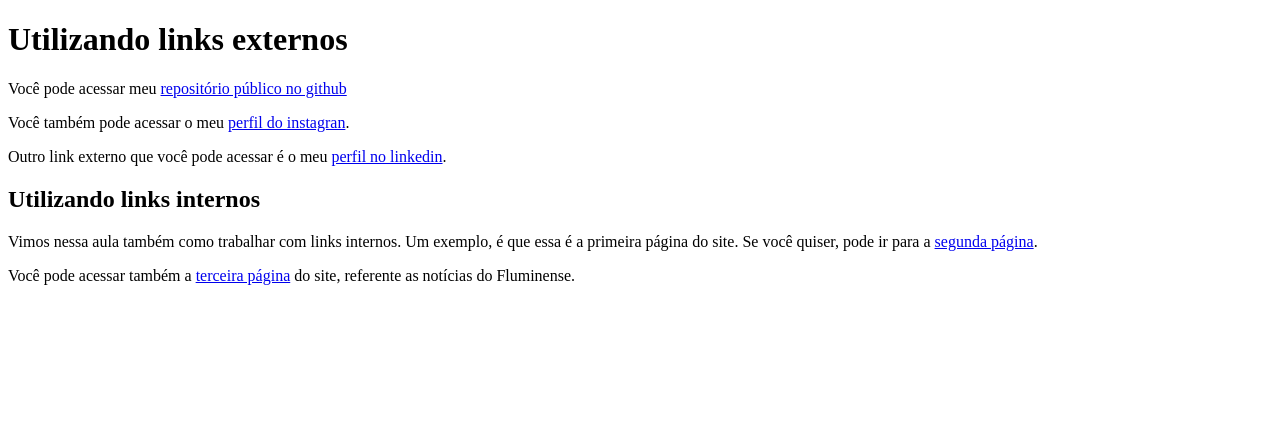
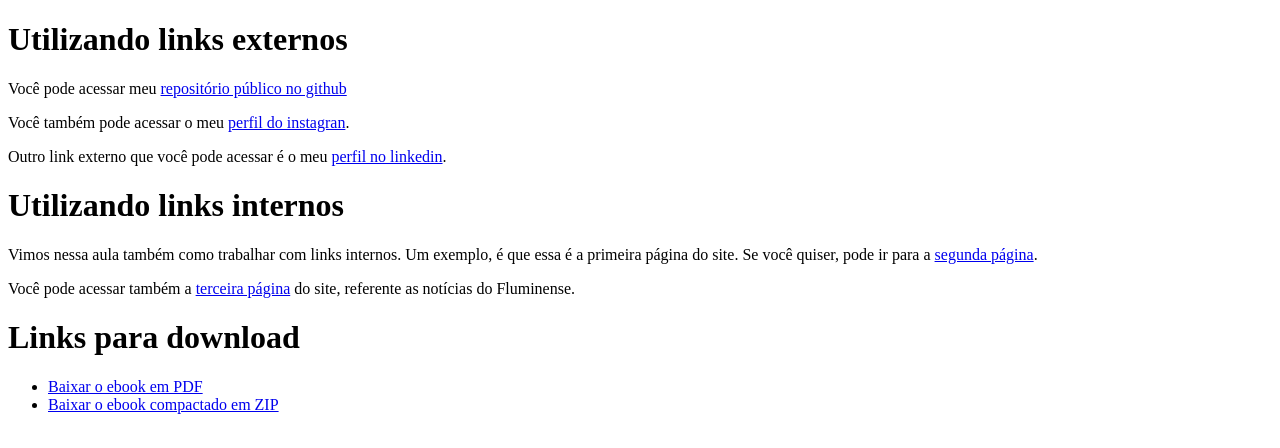
Before and after one commit to RafaelParaAssu/HTML---CSS, a plain HTML site: page ex010/index.html in a window 1280 px wide. Drawn offline with Linux system fonts and the light colour scheme.

Commit message:
Trabalhando com Links
. Utilização de links para downloads.
. Utilização do parâmetro DOWNLOAD  e o parâmetro TYPE.

```diff
--- a/ex010/index.html
+++ b/ex010/index.html
@@ -10,8 +10,13 @@
     <p>Você pode acessar meu <a href="https://github.com/RafaelParaAssu" target="_blank" rel="external">repositório público no github</a></p>
     <p>Você também pode acessar o meu <a href="https://www.instagram.com/@paraassu" target="_blank" rel="external">perfil do instagran</a>.</p>
     <p>Outro link externo que você pode acessar é o meu <a href="https://www.linkedin.com/in/rafaelparaassu/" target="_blank" rel="external">perfil no linkedin</a>.</p>
-    <h2>Utilizando links internos</h2>
+    <h1>Utilizando links internos</h1>
     <p>Vimos nessa aula também como trabalhar com links internos. Um exemplo, é que essa é a primeira página do site. Se você quiser, pode ir para a <a href="pag002.html" rel="next" target="_self">segunda página</a>.</p>
     <p>Você pode acessar também a <a href="noticias fluminense/pag003.html" rel="next" target="_self">terceira página</a> do site, referente as notícias do Fluminense.</p>
+    <h1>Links para download</h1>
+    <ul>
+        <li><a href="pdf-exemplo/LINKEDIN DICAS E ORIENTAÇÕES.PDF" download="linkedin dicas e orientações.pdf" type="application/pdf">Baixar o ebook em PDF</a></li>
+        <li><a href="pdf-exemplo/LINKEDIN DICAS E ORIENTAÇÕES.zip " download="linkedin dicas e orientações.zip" type="application/zip">Baixar o ebook compactado em ZIP</a></li>
+    </ul>
 </body>
 </html>
```
Also changed, not shown: 2 other files.
